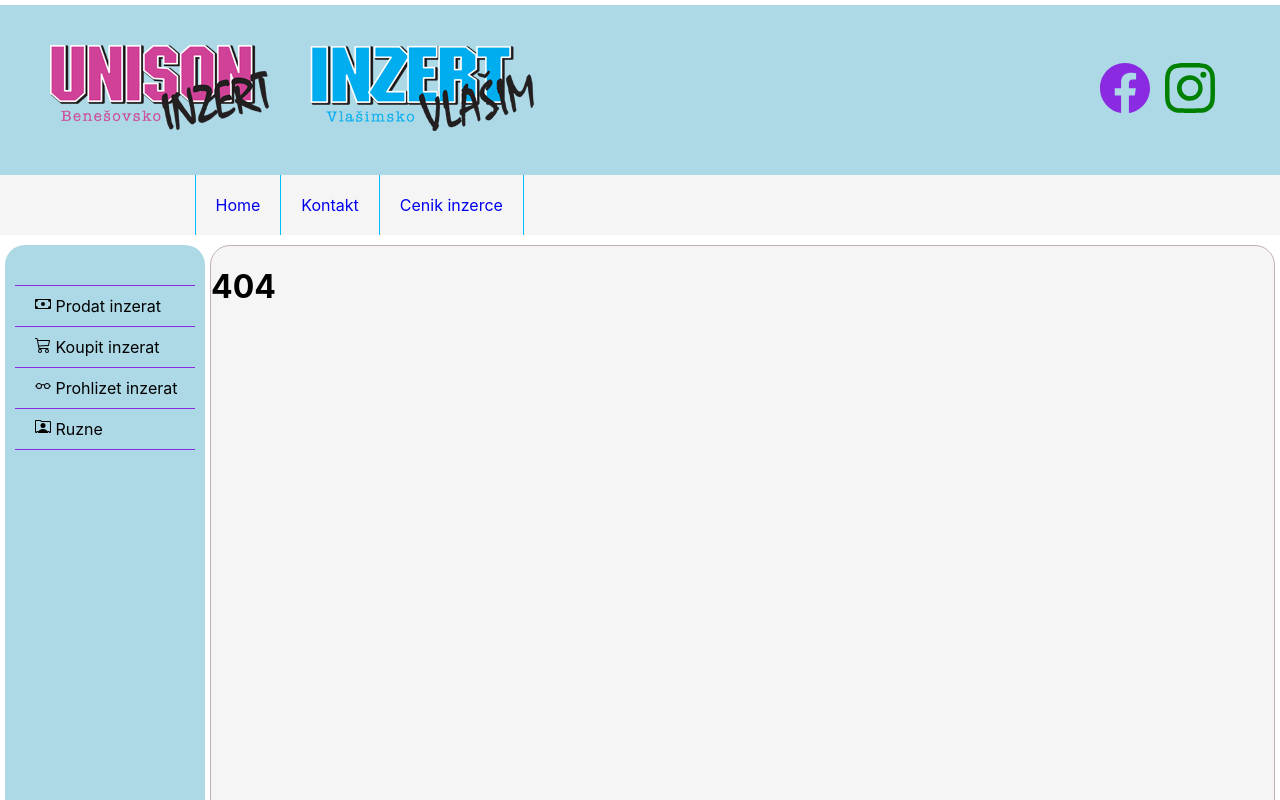
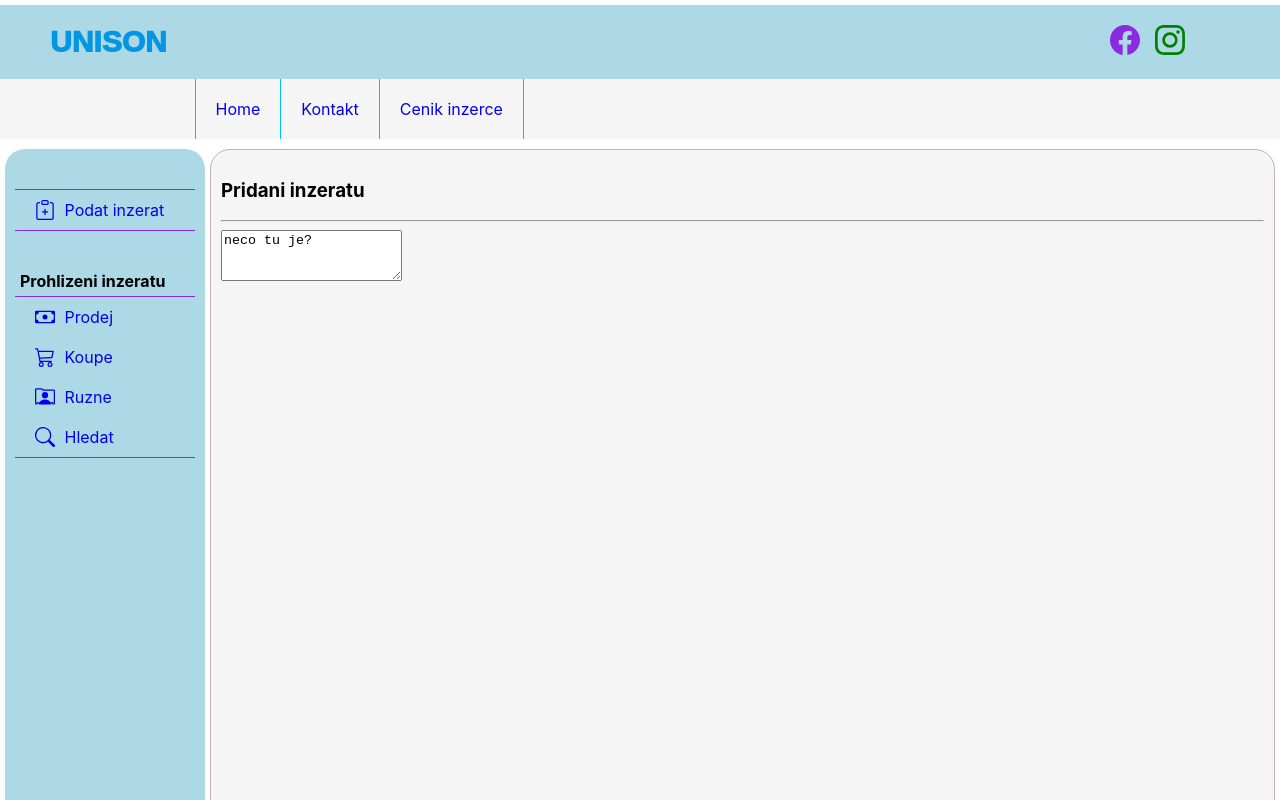
Before and after one commit to SekacMervin/unison, a React (Create React App) app: page /addInzert in a window 1280 px wide. Before the commit this address had no page. Shown: the top 800 px of the page. Built offline with nearby package versions, Linux system fonts and the light colour scheme.

Commit message:
Dokonceni slidebaru

```diff
--- a/package.json
+++ b/package.json
@@ -6,7 +6,9 @@
     "@testing-library/jest-dom": "^5.16.5",
     "@testing-library/react": "^13.4.0",
     "@testing-library/user-event": "^13.5.0",
+    "bootstrap": "^5.2.3",
     "react": "^18.2.0",
+    "react-bootstrap": "^2.7.0",
     "react-bootstrap-icons": "^1.10.2",
     "react-dom": "^18.2.0",
     "react-scripts": "5.0.1",
--- /dev/null
+++ b/src/Components/Inputs.js
@@ -0,0 +1,28 @@
+
+//// Import packages
+import React from "react";
+//import styles from 'bootstrap/dist/css/bootstrap.css';
+//import Form from "react-bootstrap/Form";
+
+
+
+//// Functions
+// Basic input
+const GetInput = (props) =>
+{
+    return(
+        <input>Input</input>
+    )
+}
+
+// Text area
+export const GetTextArea = (props) =>
+{
+    return(
+        <textarea className="form-control" rows={3}>neco tu je?</textarea>
+        //<Form.Control className="form-control" as="textarea" row={3}></Form.Control>
+    );
+}
+
+
+export default GetInput;
--- a/src/index.js
+++ b/src/index.js
@@ -11,6 +11,11 @@ import Layout from "./pages/Layout";
 import Home from "./pages/Home";
 import Price from "./pages/Price";
 import Contact from "./pages/Contact";
+import AddInzert from "./pages/AddInzert";
+import Sale from "./pages/Sale";
+import Buy from "./pages/Buy";
+import Others from "./pages/Other";
+import Search from "./pages/Search";
 import NoPage from "./pages/NoPage";
 
 
@@ -22,6 +27,11 @@ root.render(
           <Route index element={<Home />} />
           <Route path='contact' element={<Contact />} />
           <Route path='price' element={<Price />} />
+          <Route path='addInzert' element={<AddInzert />} />
+          <Route path='sale' element={<Sale />} />
+          <Route path='buy' element={<Buy />} />
+          <Route path='others' element={<Others />} />
+          <Route path='search' element={<Search />} />
           <Route path="*" element={<NoPage />} />
         </Route>
       </Routes>
--- /dev/null
+++ b/src/pages/AddInzert.js
@@ -0,0 +1,22 @@
+
+//// Import packages
+import React from "react";
+import {GetTextArea} from "../Components/Inputs";
+
+
+
+//// Function
+const AddInzert = () =>
+{
+    return(
+        <>
+            <h3>
+                Pridani inzeratu
+            </h3>
+            <hr></hr>
+            <GetTextArea/>
+        </>
+    );
+};
+
+export default AddInzert;
--- /dev/null
+++ b/src/pages/Buy.js
@@ -0,0 +1,6 @@
+const Buy = () =>
+{
+    return <h1>Buy</h1>;
+};
+
+export default Buy;
--- a/src/pages/Layout.js
+++ b/src/pages/Layout.js
@@ -4,9 +4,8 @@ import { Outlet, Link } from "react-router-dom";
 import Styles from "./Styles.scss";
 
 // Icons
-import logoInzert from '../Images/logo-inzert.png';
-import logoUnison from '../Images/logo-unison.png';
-import { Facebook,Instagram,Cash,Cart3,Eyeglasses,PersonRolodex } from 'react-bootstrap-icons'
+import { Facebook,Instagram,Cash,Cart3,PersonRolodex,
+          Search, ClipboardPlus} from 'react-bootstrap-icons'
 
 
 const Layout = () => {
@@ -14,12 +13,7 @@ const Layout = () => {
       <>
         <div className="header">
           <div className="header-leftSite">
-            <Link to="/" className="header-logoLink" title="Unison">
-              <img className="header-logoLink" src={logoUnison} alt="Logo unison"/>
-            </Link>
-            <Link to="/" className="header-logoLink" title="Inzert">
-              <img className="header-logoLink" src={logoInzert} alt="Logo inzert"/>
-            </Link>
+            <h2>UNISON</h2>
           </div>
           <div style={{width: "30%"}}></div>
           <div className="header-rightSite">
@@ -54,16 +48,34 @@ const Layout = () => {
             <div className="slidebar">
               <ul className="slidebar-ul">
                 <li className="slidebar-li">
-                  <Cash></Cash> Prodat inzerat
+                  <Link className="slidebar-li-link" to="/addInzert">
+                    <ClipboardPlus className="slidebar-li-link-icon"></ClipboardPlus> Podat inzerat
+                  </Link>
+                </li>
+              </ul>
+              <h4>
+                  Prohlizeni inzeratu
+              </h4>
+              <ul className="slidebar-ul" style={{marginTop: "5px"}}>
+                <li className="slidebar-li">
+                  <Link className="slidebar-li-link" to="/sale">
+                    <Cash className="slidebar-li-link-icon"></Cash> Prodej
+                  </Link>
                 </li>
                 <li className="slidebar-li">
-                  <Cart3></Cart3> Koupit inzerat
+                  <Link className="slidebar-li-link" to="/buy">
+                    <Cart3 className="slidebar-li-link-icon"></Cart3> Koupe
+                  </Link>
                 </li>
                 <li className="slidebar-li">
-                  <Eyeglasses></Eyeglasses> Prohlizet inzerat
+                  <Link className="slidebar-li-link" to="/others">
+                    <PersonRolodex className="slidebar-li-link-icon"></PersonRolodex> Ruzne
+                  </Link>
                 </li>
                 <li className="slidebar-li">
-                  <PersonRolodex></PersonRolodex> Ruzne
+                  <Link className="slidebar-li-link" to="/search">
+                    <Search className="slidebar-li-link-icon"></Search> Hledat
+                  </Link>
                 </li>
               </ul>
             </div>
--- a/src/pages/Layout.scss
+++ b/src/pages/Layout.scss
@@ -6,7 +6,8 @@
     display: flex;
     width: 100%;
     height: auto;
-    min-height: 120px;
+    min-height: 60px;
+    min-width: 620px;
     margin-top: 5px;
 
     .header-leftSite
@@ -15,8 +16,17 @@
         width: 45%;
         margin-left: 50px;
         margin-right: 50px;
-        padding-top: 40px;
-        padding-bottom: 40px;
+        padding-top: 20px;
+        padding-bottom: 20px;
+
+        h2
+        {
+            font-family: Arial, Helvetica, sans-serif;
+            color: #0396E2;
+            font-weight: 1000;
+            font-size: 30px;
+            margin: 0px;
+        }
     }
 
     .header-rightSite
@@ -47,15 +57,15 @@
     .header-iconFacebook
     {
         color: blueviolet;
-        width: 50px;
-        height: 50px;
+        width: 30px;
+        height: 30px;
     }
 
     .header-iconInstagram
     {
         color: green;
-        width: 50px;
-        height: 50px;
+        width: 30px;
+        height: 30px;
     }
 
     .header-iconLink
@@ -71,20 +81,14 @@
 
     .header-iconFacebook:hover
     {
-        color: rgb(2, 2, 95);
-        width: 55px;
-        height: 55px;
-        border-bottom-width: 3px;
-        border-bottom-style:solid;
+        width: 35px;
+        height: 35px;
     }
 
     .header-iconInstagram:hover
     {
-        color: rgb(1, 68, 1);
-        width: 55px;
-        height: 55px;
-        border-bottom-width: 3px;
-        border-bottom-style:solid;
+        width: 35px;
+        height: 35px;
     }
 }
 
@@ -109,7 +113,7 @@
     display: flex;
     height: auto;
     background-color: whitesmoke;
-    min-width: 500px;
+    min-width: 620px;
 
     .navbar-ul
     {
@@ -172,10 +176,19 @@
     min-width: 200px;
     margin-left: 5px;
 
+    h4
+    {
+        margin: 0;
+        margin-left: 15px;
+    }
+
     .slidebar-ul
     {
         border-top-style: solid;
         border-top-width: 1px;
+        border-color:blueviolet;
+        border-bottom-style: solid;
+        border-bottom-width: 1px;
         border-color:blueviolet;
         margin-left: 10px;
         margin-right: 10px;
@@ -188,12 +201,28 @@
 
     .slidebar-li
     {
-        border-bottom-style: solid;
-        border-bottom-width: 1px;
-        border-color:blueviolet;
         padding-top: 10px;
         padding-bottom: 10px;
         padding-left: 20px;
+    }
+
+    .slidebar-li-link
+    {
+        text-decoration: none;
+    }
+
+    .slidebar-li-link-icon
+    {
+        margin-right: 5px;
+        vertical-align: text-top;
+        width: 20px;
+        height: 20px;
+    }
+
+    .slidebar-li-link:hover
+    {
+        text-decoration:underline;
+        color: red;
     }
 }
 
@@ -208,16 +237,17 @@
     border-width: 1px;
     border-color: rgb(196, 176, 176);
     width: 85%;
-    min-width: 600px;
+    min-width: 400px;
     height: auto;
     margin-left: 5px;
     margin-right: 5px;
+    padding: 10px;
 }
 
 
 
 //// Pri velkem zmenseni okna prohlizece
-@media screen and (max-width: 1000px)
+@media screen and (max-width: 800px)
 {
     .header
     {
--- /dev/null
+++ b/src/pages/Other.js
@@ -0,0 +1,6 @@
+const Others = () =>
+{
+    return <h1>Others</h1>;
+};
+
+export default Others;
--- /dev/null
+++ b/src/pages/Sale.js
@@ -0,0 +1,6 @@
+const Sale = () =>
+{
+    return <h1>Sale</h1>;
+};
+
+export default Sale;
--- /dev/null
+++ b/src/pages/Search.js
@@ -0,0 +1,6 @@
+const Search = () =>
+{
+    return <h1>Search</h1>;
+};
+
+export default Search;
```
Also changed, not shown: 1 other file (tests, documents, lock files or other folders).
